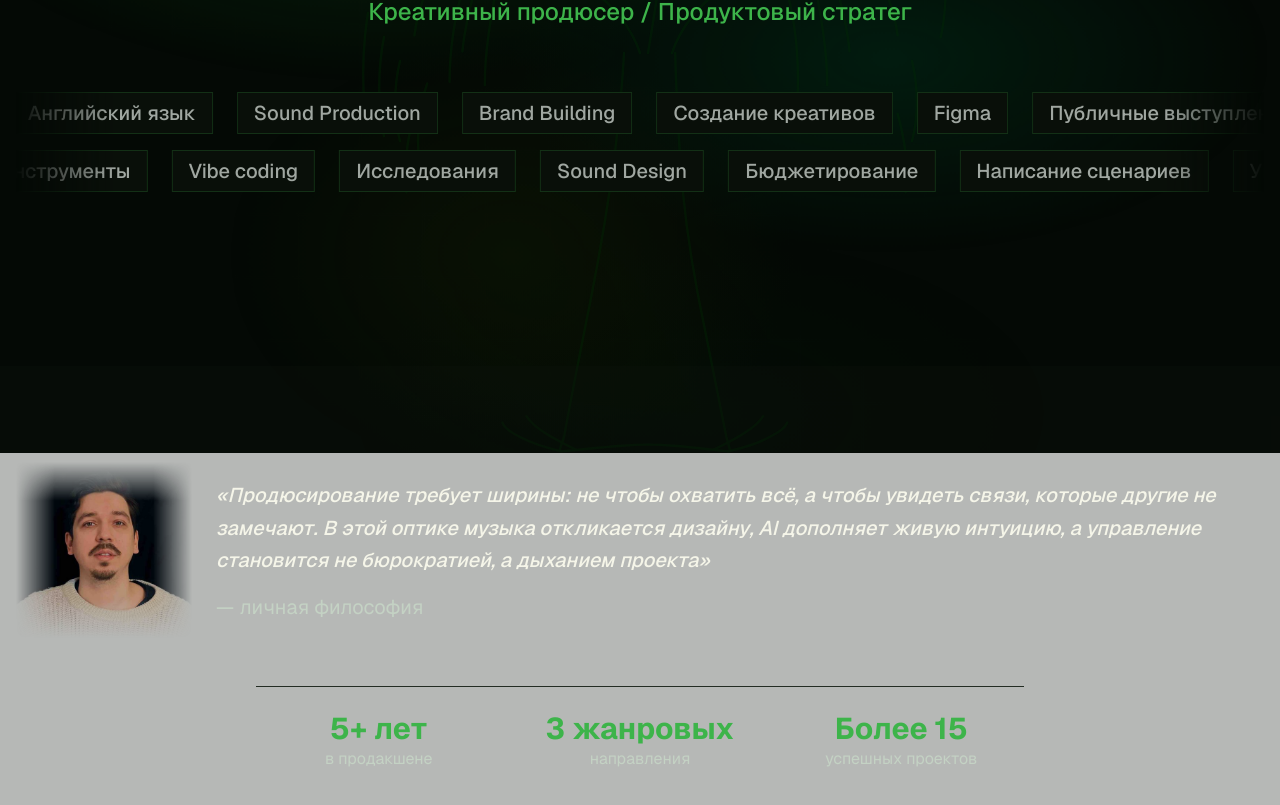
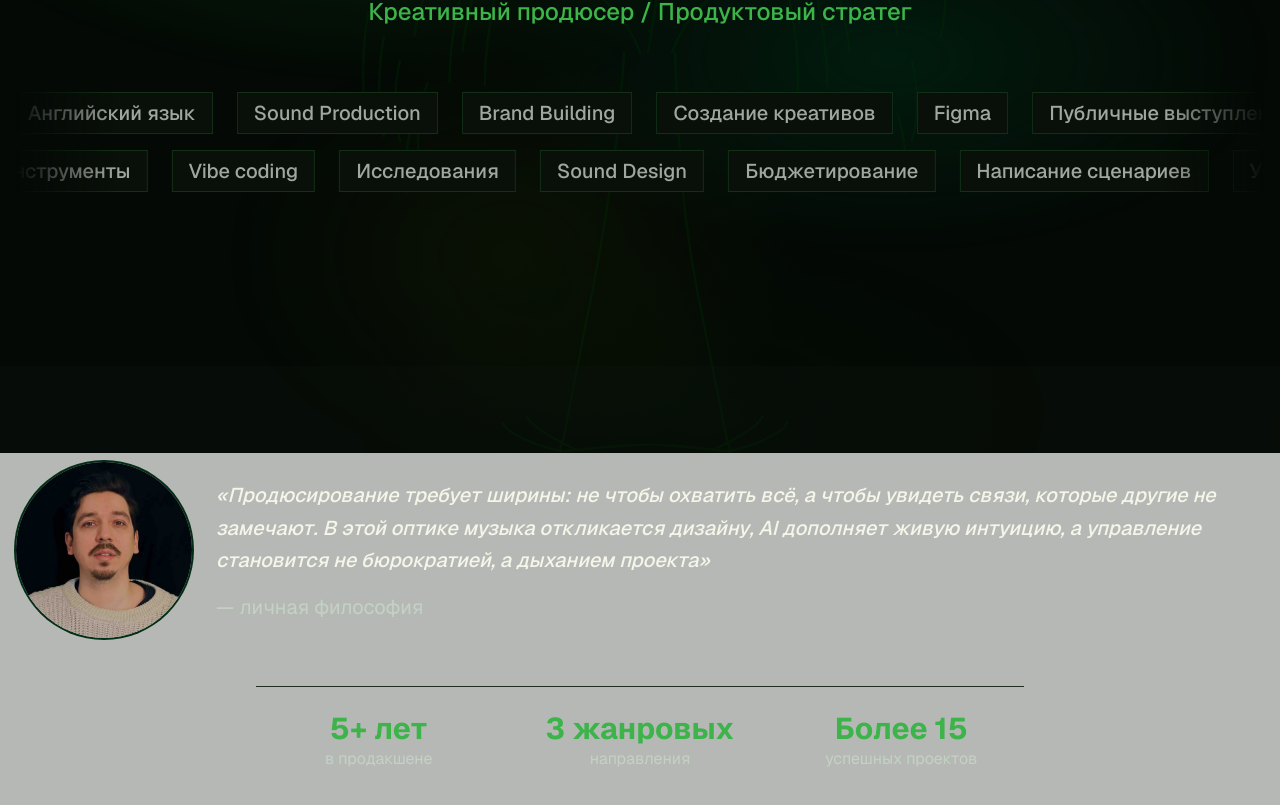
Before and after one commit to djadrin520-svg/Final, a Next.js app: page / in a window 1280 px wide. Shown: the part 347-1152 px from the top of the page. Built offline with nearby package versions, Linux system fonts and the light colour scheme.

Commit message:
Update page.tsx

```diff
--- a/app/page.tsx
+++ b/app/page.tsx
@@ -182,7 +182,7 @@ export default function HomePage() {
           <div className="flex flex-col items-center gap-12">
             <div className="grid w-full items-center gap-6 lg:grid-cols-[auto_1fr] lg:gap-6">
               <div className="relative mx-auto shrink-0 w-40 sm:w-44 lg:mx-0">
-                <div className="feather-edges relative aspect-square overflow-hidden">
+                <div className="relative aspect-square overflow-hidden rounded-full ring-2 ring-green-950">
                   <Image
                     src="/assets/814384624.jpeg"
                     alt="Дмитрий Ядрин"
```
